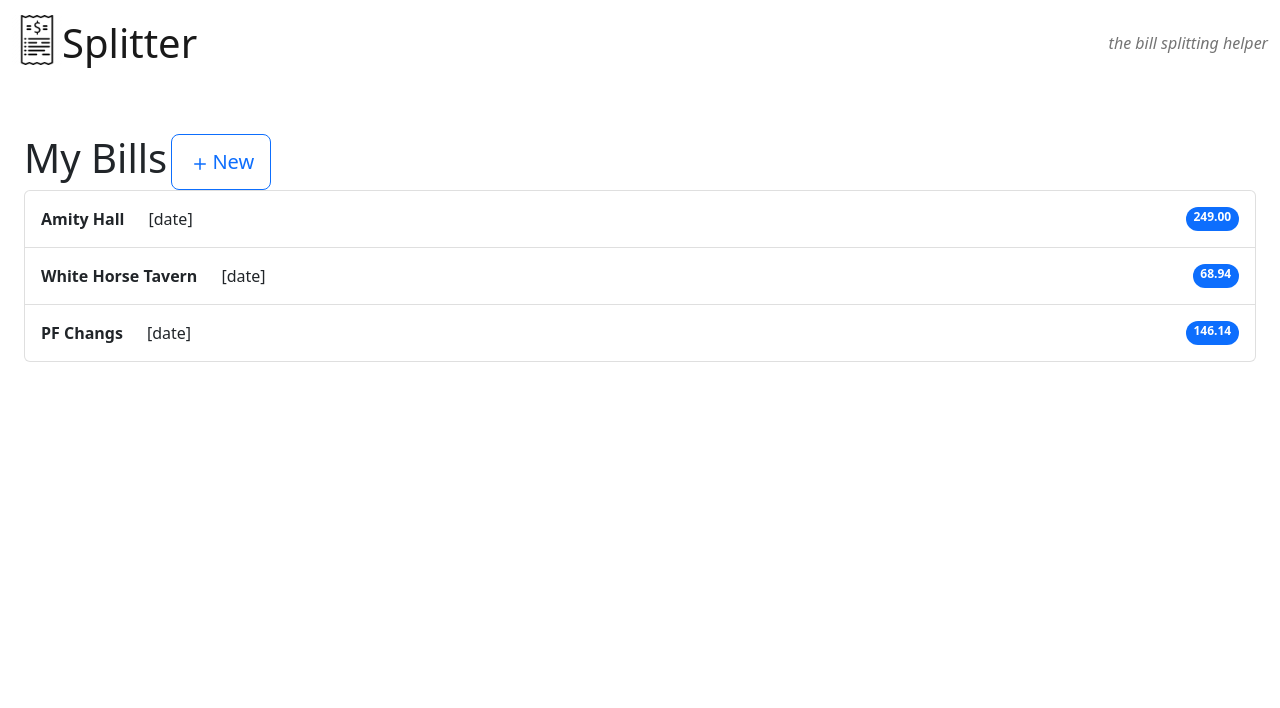
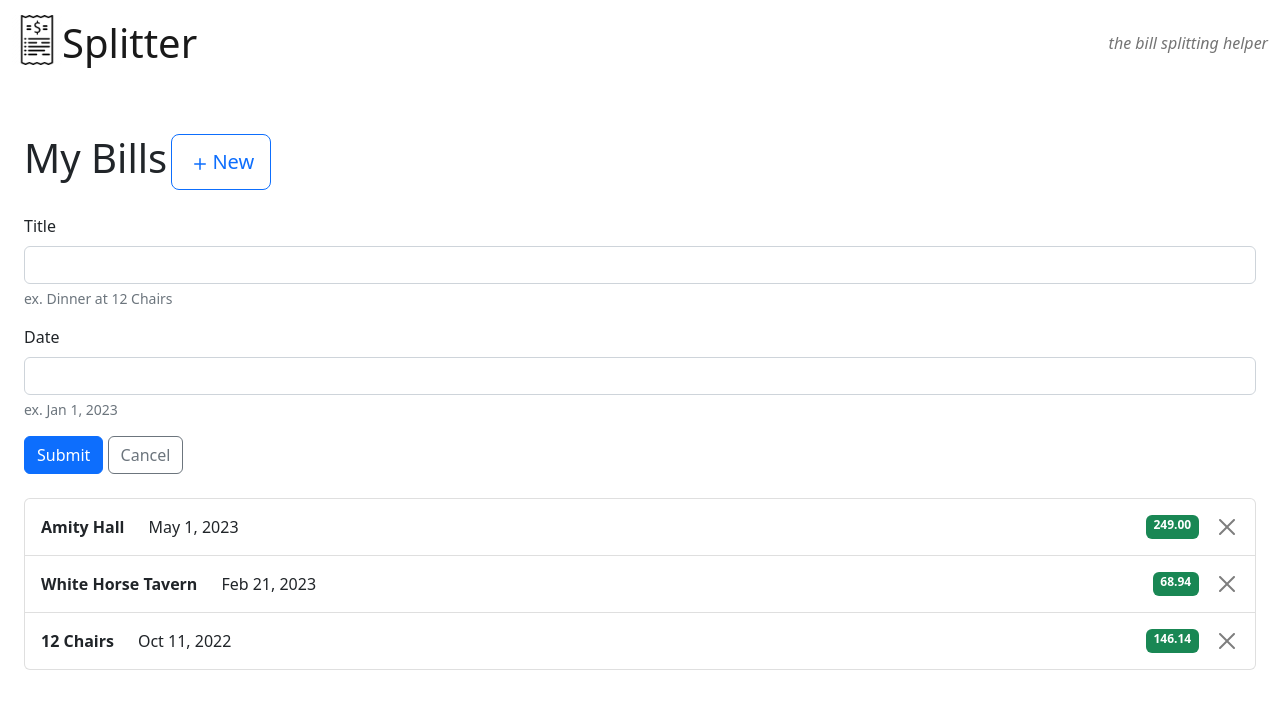
Before and after one commit to ncolosso/splitter-project, a React (Vite) app in the folder frontend/: page / in a window 1280 px wide. Both pictures are taken after a click on the button "New". Shown: the top 708 px of the page. Built offline with nearby package versions, Linux system fonts and the light colour scheme.

Commit message:
Create, Delete Bill functionality

```diff
--- a/frontend/src/App.tsx
+++ b/frontend/src/App.tsx
@@ -1,18 +1,38 @@
+import { useState } from "react";
 import AllBillsList from "./components/AllBillsList";
 import NavBar from "./components/NavBar";
 
 function App() {
-  const allTabs = [
-    { id: 1, name: "Amity Hall", total: 249.0 },
-    { id: 2, name: "White Horse Tavern", total: 68.94 },
-    { id: 3, name: "PF Changs", total: 146.14 },
+  const initData = [
+    { id: 1, title: "Amity Hall", date: "May 1, 2023", total: 249.0 },
+    { id: 2, title: "White Horse Tavern", date: "Feb 21, 2023", total: 68.94 },
+    { id: 3, title: "12 Chairs", date: "Oct 11, 2022", total: 146.14 },
   ];
+
+  const [allBills, setAllBills] = useState(initData);
+
+  const handleSubmitNewBill = (title: string, date: string) => {
+    allBills.push({
+      id: Math.floor(Math.random() * 100),
+      title: title,
+      date: date,
+      total: 0,
+    });
+  };
+
+  const handleDeleteBill = (billId: number) => {
+    setAllBills(allBills.filter((bill) => bill.id != billId));
+  };
 
   return (
     <>
       <NavBar />
       <div className="d-flex flex-column p-4 gap-4 py-md-5">
-        <AllBillsList allTabs={allTabs} />
+        <AllBillsList
+          allBills={allBills}
+          onSubmitNewBill={handleSubmitNewBill}
+          onDeleteBill={(billId) => handleDeleteBill(billId)}
+        />
       </div>
     </>
   );
--- a/frontend/src/components/AllBillsList.tsx
+++ b/frontend/src/components/AllBillsList.tsx
@@ -1,15 +1,32 @@
+import { useState } from "react";
 import BillRow from "./BillRow";
+import NewBillForm from "./NewBillForm";
 
 interface Props {
-  allTabs: { id: number; name: string; total: number }[];
+  allBills: { id: number; title: string; date: string; total: number }[];
+  onSubmitNewBill: (title: string, date: string) => void;
+  onDeleteBill: (billId: number) => void;
 }
 
-function AllBillsList({ allTabs }: Props) {
+function AllBillsList({ allBills, onSubmitNewBill, onDeleteBill }: Props) {
+  const [formVisible, setFormVisible] = useState(false);
+
+  const handleFormSubmitted = (title: string, date: string) => {
+    onSubmitNewBill(title, date);
+    setFormVisible(false);
+  };
+
   return (
-    <div>
+    <>
       <div className="d-flex">
         <h1>My Bills</h1> &nbsp;
-        <button type="button" className="btn btn-outline-primary btn-lg">
+        <button
+          type="button"
+          className="btn btn-outline-primary btn-lg"
+          onClick={() => {
+            setFormVisible(true);
+          }}
+        >
           <svg
             xmlns="http://www.w3.org/2000/svg"
             width="24"
@@ -23,13 +40,27 @@ function AllBillsList({ allTabs }: Props) {
           New
         </button>
       </div>
-      {allTabs.length === 0 && <p>No bills found.</p>}
+      {formVisible && (
+        <NewBillForm
+          onFormClose={() => {
+            setFormVisible(false);
+          }}
+          onFormSubmit={(title, date) => handleFormSubmitted(title, date)}
+        />
+      )}
+      {allBills.length === 0 && <p>No bills found.</p>}
       <ol className="list-group">
-        {allTabs.map((tab) => {
-          return <BillRow tab={tab} />;
+        {allBills.map((bill) => {
+          return (
+            <BillRow
+              key={bill.id}
+              bill={bill}
+              onDelete={(billId) => onDeleteBill(billId)}
+            />
+          );
         })}
       </ol>
-    </div>
+    </>
   );
 }
 
--- a/frontend/src/components/BillRow.tsx
+++ b/frontend/src/components/BillRow.tsx
@@ -1,18 +1,25 @@
 interface Props {
-  tab: { id: number; name: string; total: number };
+  bill: { id: number; title: string; date: string; total: number };
+  onDelete: (billId: number) => void;
 }
 
-function BillRow({ tab }: Props) {
+function BillRow({ bill, onDelete }: Props) {
   return (
     <a
       href="#"
       className="list-group-item list-group-item-action d-flex gap-3 py-3"
     >
-      <div className="fw-bold">{tab.name}</div>
-      <div className="ms-2 me-auto">[date]</div>
-      <span className="badge bg-primary rounded-pill">
-        {tab.total.toFixed(2)}
-      </span>
+      <div className="fw-bold">{bill.title}</div>
+      <div className="ms-2 me-auto">{bill.date}</div>
+      <span className="badge text-bg-success">{bill.total.toFixed(2)}</span>
+      <button
+        type="button"
+        className="btn-close"
+        aria-label="Close"
+        onClick={() => {
+          onDelete(bill.id);
+        }}
+      ></button>
     </a>
   );
 }
--- /dev/null
+++ b/frontend/src/components/NewBillForm.tsx
@@ -0,0 +1,70 @@
+import { useState } from "react";
+
+interface Props {
+  onFormClose: () => void;
+  onFormSubmit: (title: string, date: string) => void;
+}
+
+const NewBillForm = ({ onFormClose, onFormSubmit }: Props) => {
+  const [title, setTitle] = useState("");
+  const [date, setDate] = useState("");
+
+  return (
+    <div className="">
+      <form>
+        <div className="mb-3">
+          <label htmlFor="title" className="form-label">
+            Title
+          </label>
+          <input
+            type="text"
+            required
+            className="form-control"
+            id="title"
+            aria-describedby="titleExample"
+            value={title}
+            onChange={(e) => setTitle(e.target.value)}
+          />
+          <div id="titleExample" className="form-text">
+            ex. Dinner at 12 Chairs
+          </div>
+        </div>
+        <div className="mb-3">
+          <label htmlFor="date" className="form-label">
+            Date
+          </label>
+          <input
+            type="text"
+            required
+            className="form-control"
+            id="date"
+            value={date}
+            onChange={(e) => setDate(e.target.value)}
+          />
+          <div id="dateFormat" className="form-text">
+            ex. Jan 1, 2023
+          </div>
+        </div>
+        <div className="d-flex">
+          <button
+            type="submit"
+            className="btn btn-primary"
+            onClick={() => onFormSubmit(title, date)}
+          >
+            Submit
+          </button>
+          &nbsp;
+          <button
+            type="button"
+            className="btn btn-outline-secondary"
+            onClick={onFormClose}
+          >
+            Cancel
+          </button>
+        </div>
+      </form>
+    </div>
+  );
+};
+
+export default NewBillForm;
```
